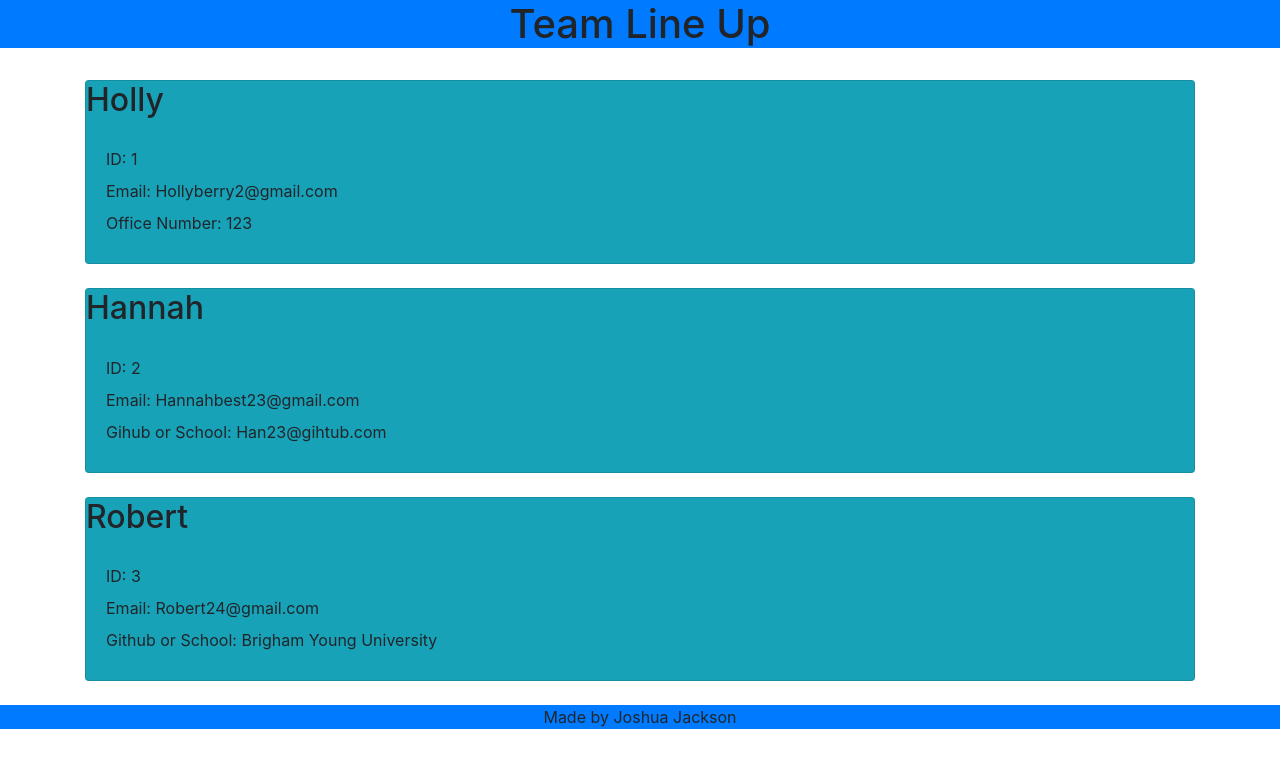
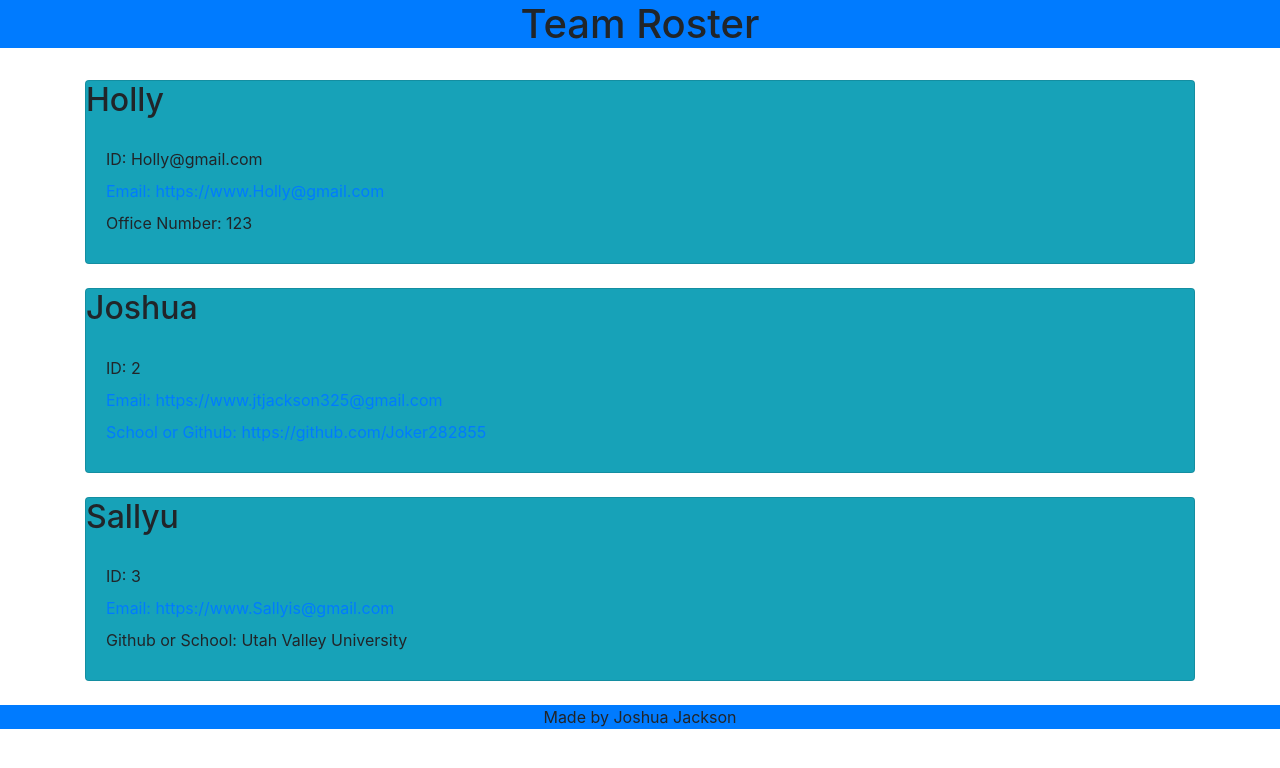
Before and after one commit to Joker282855/private-buisness, a website: page index.html in a window 1280 px wide. Drawn offline with nearby package versions, Linux system fonts and the light colour scheme; a web font is replaced by a local one.

Commit message:
had to make some changes to the html generator document

```diff
--- a/index.html
+++ b/index.html
@@ -12,41 +12,41 @@
 
     <body>
         <header class="text-center bg-primary height 40%">
-                <h1>Team Line Up</h1>
+            <h1>Team Roster</h1>
         </header>
         </br>
-            <main class="col-12 d-flex flex-wrap flex-row">
+        <main class="col-12 d-flex flex-row">
             <div class="container">
-                    <div class="card  bg-info">
+                <div class="card bg-info">
                     <h2>Holly</h2>
                     <form class="card-body height 50%">
-                            <label class="form-label">ID: 1</label>
+                        <label class="form-label">ID: Holly@gmail.com</label>
                         </br>
-                            <label class="form-label">Email: Hollyberry2@gmail.com</label>
+                        <label class="form-label text-decroation-none"><a href="https://www.Holly@gmail.com">Email: https://www.Holly@gmail.com</a></label>
                         </br>
-                            <label class="form-label">Office Number: 123</label>
+                        <label class="form-label">Office Number: 123
                     </form>
                 </div>
                 </br>
                 <div class="card bg-info">
-                        <h2>Hannah</h2>
+                    <h2>Joshua</h2>
                     <form class="card-body height 50%">
                         <label class="form-label">ID: 2</label>
                         </br>
-                            <label class="form-label">Email: Hannahbest23@gmail.com</label>
+                        <label class="form-label text-decoration-none"><a href="https://www.jtjackson325@gmail.com">Email: https://www.jtjackson325@gmail.com</a></label>
                         </br>
-                            <label class="form-label">Gihub or School: Han23@gihtub.com</label>
+                        <label class="form-label text-decoration-none"><a href="https://github.com/Joker282855">School or Github: https://github.com/Joker282855</a></label>
                     </form>
                 </div>
                 </br>
                 <div class="card bg-info">
-                    <h2>Robert</h2>
-                    <form class="card-body height 50%">
-                        <label class="form-label">ID: 3</label>
+                    <h2>Sallyu</h2>
+                    <form class="card-body">
+                        <label class="form-lable">ID: 3</label>
                         </br>
-                        <label class="form-label">Email: Robert24@gmail.com</label>
+                        <label class="form-label text-decoration-none"><a href="https://www.Sallyis@gmail.com">Email: https://www.Sallyis@gmail.com</a></label>
                         </br>
-                        <label class="form-label">Github or School: Brigham Young University</label>
+                        <label class="form-label">Github or School: Utah Valley University</label>
                     </form>
                 </div>
             </div>
```
Also changed, not shown: dist/generatePage.js. Lines whose indentation alone changed are shown as unchanged.
